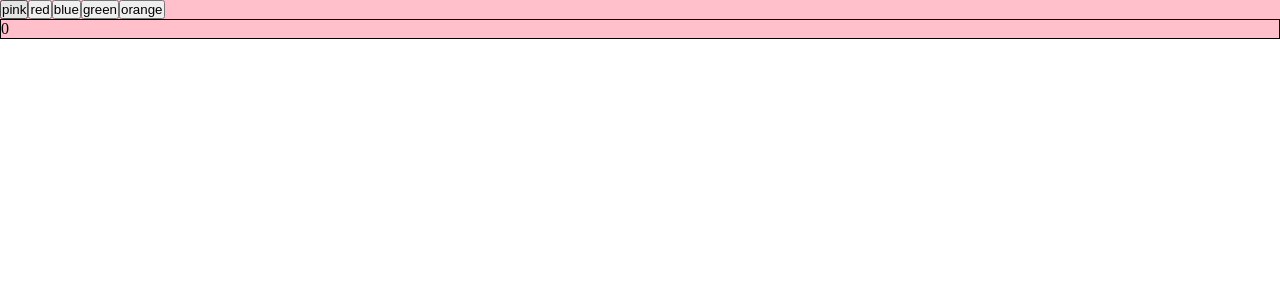
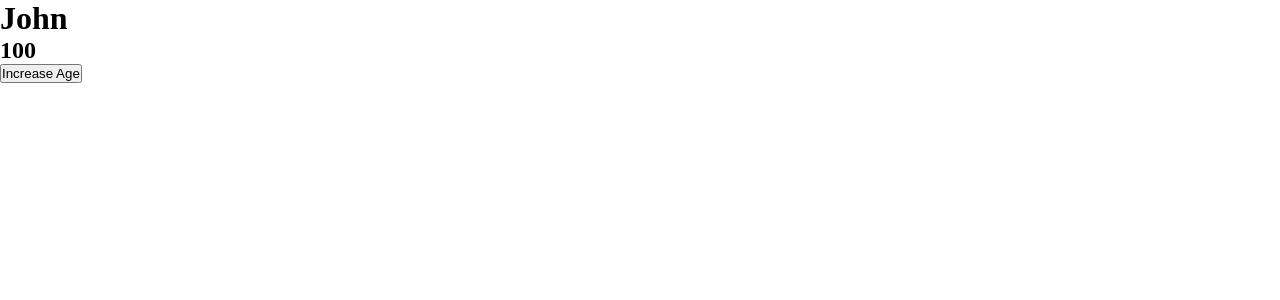
Before and after one commit to dejourford/odin_my-first-react-app, a React (Vite) app: page / in a window 1280 px wide. Shown: the top 300 px of the page. Built offline with nearby package versions, Linux system fonts and the light colour scheme.

Commit message:
create button to increase person age

```diff
--- a/src/App.jsx
+++ b/src/App.jsx
@@ -2,26 +2,21 @@ import { useState } from "react";
 import { Button } from "./Button"
 
 function App() {
-   const colors = ["pink", "red", "blue", "green", "orange"];
-  const [backgroundColor, setBackgroundColor] = useState(colors[0]);
-  const [number, setNumber] = useState(0);
+   const [person, setPerson] = useState({name: "John", age: 100})
 
-  const handleClick = (color) => {
-    setBackgroundColor(color);
-    setNumber(prev => prev + 1)
+  const handleClick = () => {
+    const newPerson = {...person, age: person.age + 1}
+    setPerson(newPerson)
   }
 
 
 
   return (
-    <section style={{backgroundColor}}>
-      {colors.map((color) =>
-        <button key={color} onClick={() => handleClick(color)}>{color}</button>
-      )}
-
-      <div style={{border: "1px solid black"}} className="tracker">{number}</div>
-
-    </section>
+    <>
+    <h1>{person.name}</h1>
+    <h2>{person.age}</h2>
+    <button onClick={handleClick}>Increase Age</button>
+    </>
   )
 }
 
```
